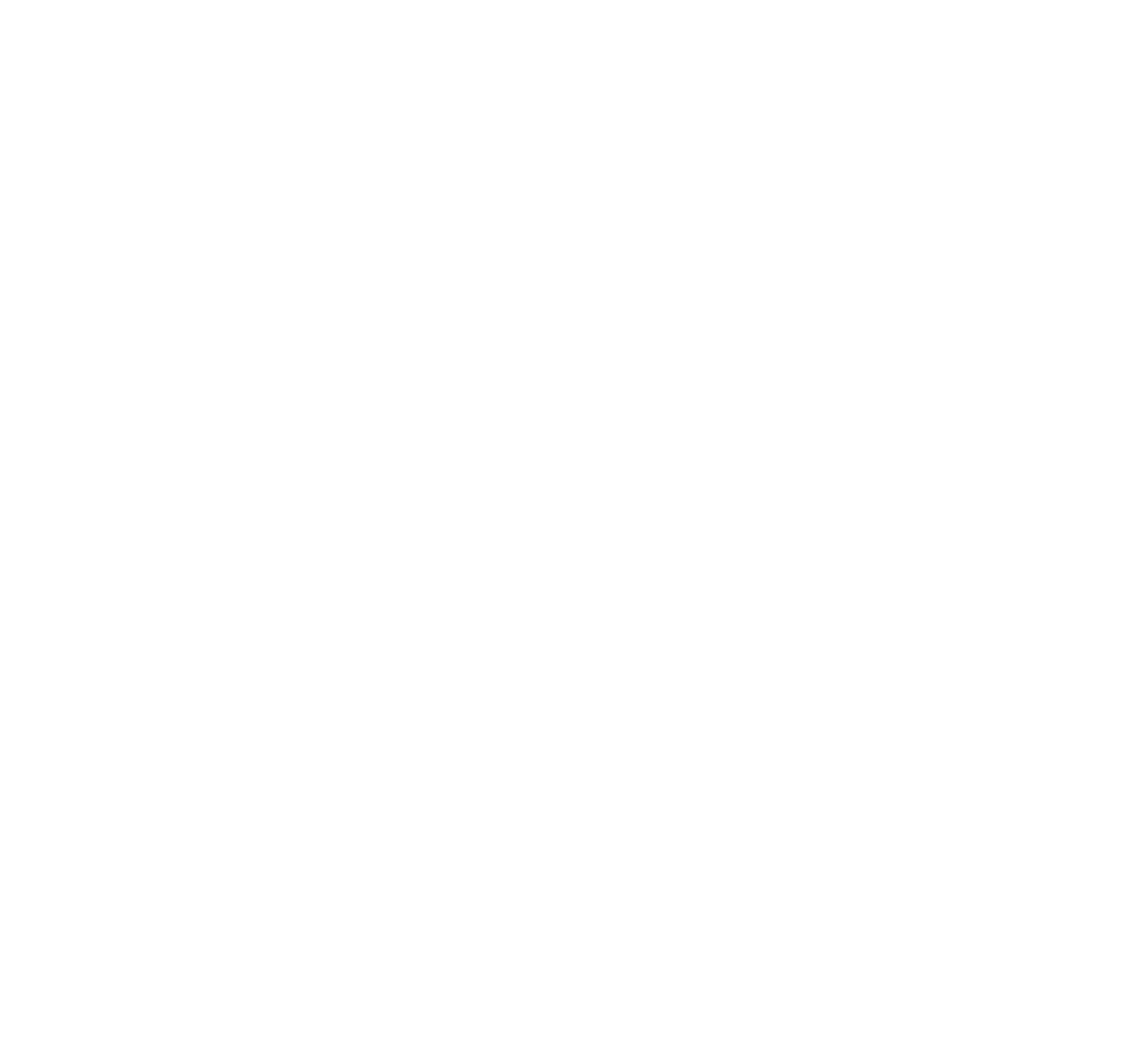
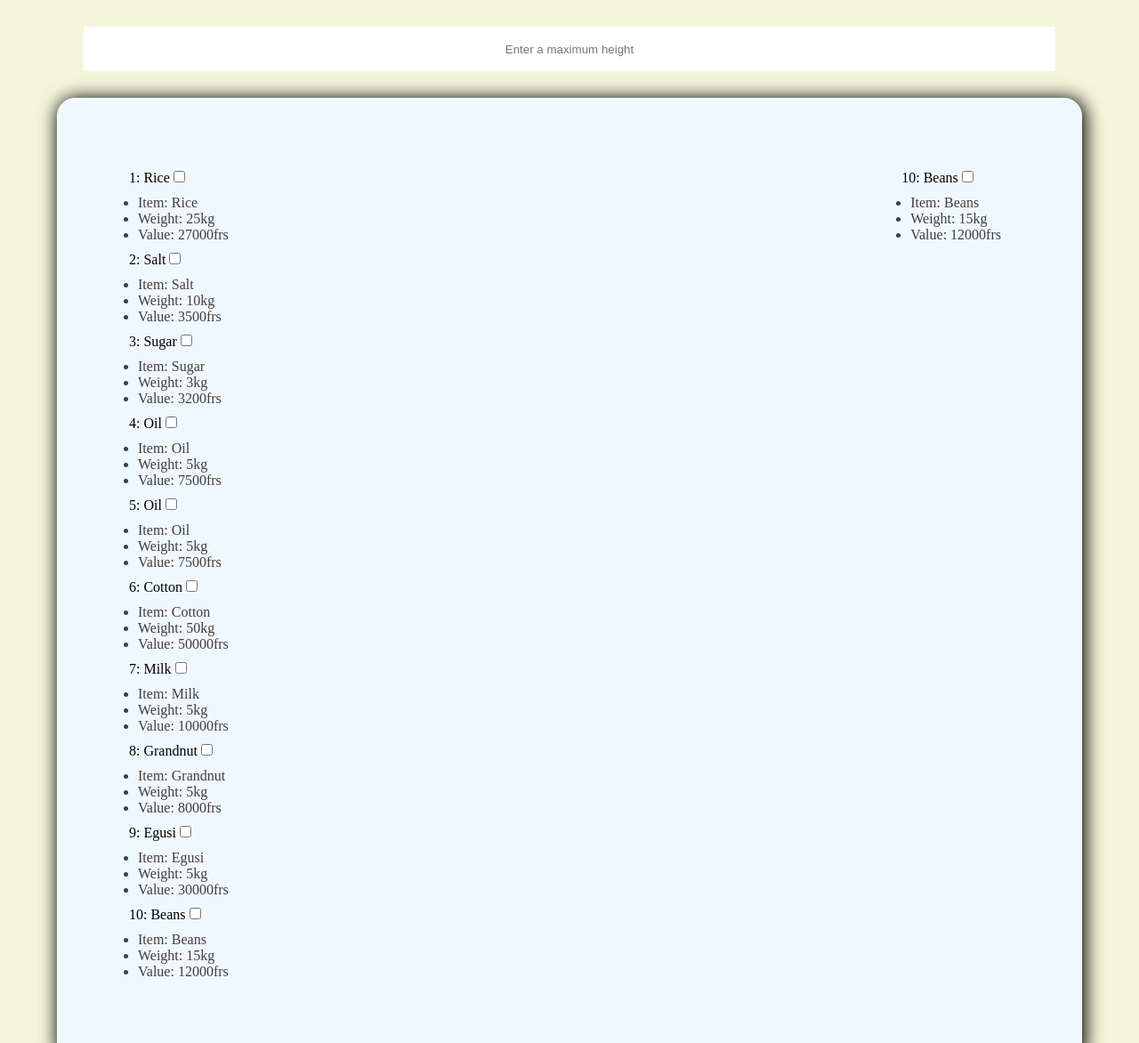
Before and after one commit to EwiJosepha/jsknapsack, a plain HTML site: page index.html in a window 1280 px wide. Shown: the top 1172 px of the page at 89% size. Before the commit the page ends 800 px from the top, so only its background shows below. Drawn offline with Linux system fonts and the light colour scheme.

Commit message:
building a knapsack

```diff
--- a/assets/styles.css/style.css
+++ b/assets/styles.css/style.css
@@ -0,0 +1,56 @@
+* {
+  padding: 0;
+  margin: 0;
+  box-sizing: border-box;
+}
+
+body {
+  width: 100vw;
+  height: 100vh;
+  background-color: #f5f5dc;
+}
+
+.main-wrapper {
+  display: flex;
+  flex-direction: column;
+  margin: 0 auto;
+  width: 90vw;
+  height: 90vh;
+}
+
+.input {
+  flex-direction: column;
+  justify-content: center;
+  align-items: center;
+  width: 100%;
+  padding: 30px;
+}
+
+.input #input-field {
+  width: 100%;
+  height: 50px;
+  text-align: center;
+  outline: none;
+  border: none;
+}
+
+.item-list {
+
+}
+
+.items {
+  padding: 10px;
+  color: #443d3d;
+}
+
+.flex {
+  display: flex;
+  justify-content: space-between;
+  width: 100%;
+  /* height: 500px; */
+  background-color: #f0f8ff;
+  border: 1px solid #fff;
+  border-radius: 20px;
+  box-shadow: 2px 2px 20px 2px;
+  padding: 80px;
+}
--- a/index.html
+++ b/index.html
@@ -7,7 +7,107 @@
   <link rel="stylesheet" href="assets/styles.css/style.css">
 </head>
 <body>
+  <main class="main-wrapper">
+    <div class="input">
+      <input id= "input-field" type="text" placeholder="Enter a maximum height">
+    </div>
 
+    <div class="flex">
+
+    <div class="item-list">
+      <label for="check">1: Rice</label>
+      <input type="checkbox" name="check">
+      <ul class="items">
+        <li>Item: Rice</li>
+        <li>Weight: 25kg</li>
+        <li>Value: 27000frs</li>
+      </ul>
+
+      <label for="check">2: Salt</label>
+      <input type="checkbox" name="check">
+      <ul class="items">
+        <li>Item: Salt</li>
+        <li>Weight: 10kg</li>
+        <li>Value: 3500frs</li>
+      </ul>
+
+      <label for="check">3: Sugar</label>
+      <input type="checkbox" name="check">
+      <ul class="items">
+        <li>Item: Sugar</li>
+        <li>Weight: 3kg</li>
+        <li>Value: 3200frs</li>
+      </ul>
+
+      <label for="check">4: Oil</label>
+      <input type="checkbox" name="check">
+      <ul class="items">
+        <li>Item: Oil</li>
+        <li>Weight: 5kg</li>
+        <li>Value: 7500frs</li>
+      </ul>
+
+      <label for="check">5: Oil</label>
+      <input type="checkbox" name="check">
+      <ul class="items">
+        <li>Item: Oil</li>
+        <li>Weight: 5kg</li>
+        <li>Value: 7500frs</li>
+      </ul>
+
+      <label for="check">6: Cotton</label>
+      <input type="checkbox" name="check">
+      <ul class="items">
+        <li>Item: Cotton</li>
+        <li>Weight: 50kg</li>
+        <li>Value: 50000frs</li>
+      </ul>
+
+      <label for="check">7: Milk</label>
+      <input type="checkbox" name="check">
+      <ul class="items">
+        <li>Item: Milk</li>
+        <li>Weight: 5kg</li>
+        <li>Value: 10000frs</li>
+      </ul>
+
+      <label for="check">8: Grandnut</label>
+      <input type="checkbox" name="check">
+      <ul class="items">
+        <li>Item: Grandnut</li>
+        <li>Weight: 5kg</li>
+        <li>Value: 8000frs</li>
+      </ul>
+
+      <label for="check">9: Egusi</label>
+      <input type="checkbox" name="check">
+      <ul class="items">
+        <li>Item: Egusi</li>
+        <li>Weight: 5kg</li>
+        <li>Value: 30000frs</li>
+      </ul>
+
+      <label for="check">10: Beans</label>
+      <input type="checkbox" name="check">
+      <ul class="items">
+        <li>Item: Beans</li>
+        <li>Weight: 15kg</li>
+        <li>Value: 12000frs</li>
+      </ul>
+
+    </div>
+    <div class="list">
+    <label for="check">10: Beans</label>
+    <input type="checkbox" name="check">
+    <ul class="items">
+      <li>Item: Beans</li>
+      <li>Weight: 15kg</li>
+      <li>Value: 12000frs</li>
+    </ul>
+    </div>
+
+  </div>
+  </main>
   <script src="assets/scripts/script.js"></script>
 </body>
 </html>
```
